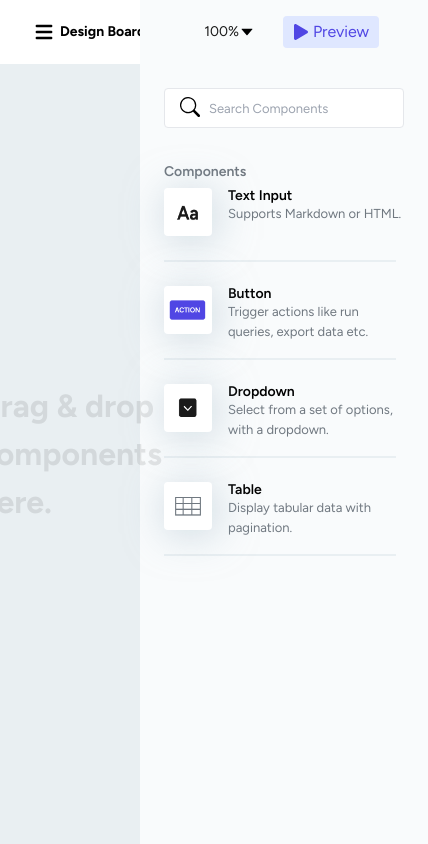
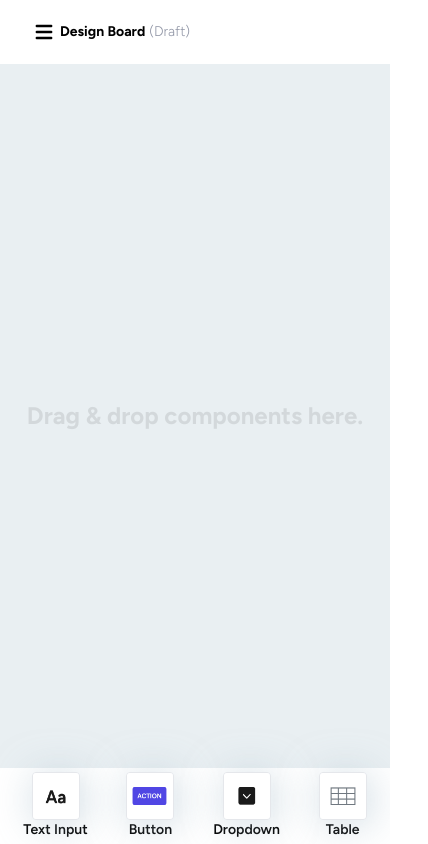
Before and after one commit to suveshmoza/Zenskar-FE-Task, a React (Vite) app: page / in a window 390 px wide. Shown: the whole page, 428 px wide, since content can reach past the window. Built offline with nearby package versions, Linux system fonts and the light colour scheme.

Commit message:
style: optimise for small screen

```diff
--- a/package.json
+++ b/package.json
@@ -4,7 +4,7 @@
 	"version": "0.0.0",
 	"type": "module",
 	"scripts": {
-    "dev": "vite",
+		"dev": "vite --host",
 		"build": "vite build",
 		"preview": "vite preview"
 	},
--- /dev/null
+++ b/src/components/ComponentList/ComponentListCompact.jsx
@@ -0,0 +1,31 @@
+import { useDispatch } from 'react-redux';
+import { setElement } from '../../store/slice/elementSlice';
+
+const ComponentListCompact = ({ createNewElement, componentListData }) => {
+	const dispatch = useDispatch();
+
+	const onClickCreate = (type) => {
+		const newElement = createNewElement(type);
+		dispatch(setElement(newElement));
+	};
+
+	return (
+		<div className="flex justify-around items-center p-1">
+			{componentListData.map((component, index) => (
+				<div
+					key={index}
+					className="flex flex-col justify-center items-center cursor-pointer"
+					onClick={() => onClickCreate(component.type)}
+				>
+					<img
+						src={component.imgSrc}
+						className="border rounded h-12 w-12 drop-shadow-[3px_4px_20px_rgba(160,184,199,0.537)]"
+					/>
+					<h3 className="text-sm font-semibold">{component.title}</h3>
+				</div>
+			))}
+		</div>
+	);
+};
+
+export default ComponentListCompact;
--- a/src/components/Editor/Editor.css
+++ b/src/components/Editor/Editor.css
@@ -1,7 +1,17 @@
+.editor {
+	display: flex;
+	flex-direction: column;
+	width: 100%;
+	height: calc(100%);
+}
 .editor-canvas {
 	width: calc(100% - 250px);
 	background: #e9eff2 0% 0% no-repeat padding-box;
 	position: relative;
+	top: 0;
+	left: 0;
+	height: 100%;
+	width: 100%;
 }
 
 .grid-overlay {
@@ -18,3 +28,16 @@
 		linear-gradient(to bottom, transparent 24px, rgba(0, 0, 0, 0.1) 25px);
 	background-size: 25px 25px;
 }
+
+@media (min-width: 768px) {
+	.editor {
+		height: 100%;
+		display: flex;
+		flex-direction: row;
+	}
+	.editor-canvas {
+		width: calc(100% - 250px);
+		background: #e9eff2 0% 0% no-repeat padding-box;
+		position: relative;
+	}
+}
--- a/src/components/Editor/Editor.jsx
+++ b/src/components/Editor/Editor.jsx
@@ -5,7 +5,7 @@ import './Editor.css';
 
 const Editor = () => {
 	return (
-		<div className="flex h-full w-full">
+		<div className="editor relative">
 			<EditorCanvas />
 			<EditorPicker />
 		</div>
--- a/src/components/Editor/EditorCanvas/RenderElements/RenderElements.jsx
+++ b/src/components/Editor/EditorCanvas/RenderElements/RenderElements.jsx
@@ -39,7 +39,7 @@ const RenderElements = ({ canDrop }) => {
 	} else {
 		return (
 			<div className="flex justify-center items-center h-full w-full -z-10">
-				<h1 className="text-[32px] font-extrabold text-[#1A1A1A] opacity-10">
+				<h1 className="text-2xl md:text-[32px] font-extrabold text-[#1A1A1A] opacity-10">
 					{!canDrop && 'Drag & drop components here.'}
 				</h1>
 			</div>
--- a/src/components/Editor/EditorPicker/EditorPicker.jsx
+++ b/src/components/Editor/EditorPicker/EditorPicker.jsx
@@ -1,6 +1,7 @@
 import './index.css';
 
 import ComponentList from '../../ComponentList/ComponentList';
+import ComponentListCompact from '../../ComponentList/ComponentListCompact';
 import SearchInput from '../../TextInput/SearchInput';
 import TextInputWithDropdown from '../../TextInput/TextInputWithDropdown';
 
@@ -12,7 +13,8 @@ import { FaPlay } from 'react-icons/fa';
 
 const EditorPicker = () => {
 	return (
-		<div className="editor-picker flex flex-col justify-start items-stretch">
+		<div className="z-20">
+			<div className="hidden editor-picker md:flex md:flex-col justify-start items-stretch">
 				<div className="flex justify-center items-center">
 					<TextInputWithDropdown values={[25, 50, 75, 100]} />
 					<button className="h-[32px] w-[96px] rounded flex justify-center items-center gap-1 text-[#5046E4] hover:bg-[#cad7fc] bg-[#DFE7FF]">
@@ -20,7 +22,6 @@ const EditorPicker = () => {
 					</button>
 				</div>
 
-			{/* Search input with Icon */}
 				<SearchInput
 					placeholder="Search Components"
 					customStyle={{
@@ -32,12 +33,18 @@ const EditorPicker = () => {
 					Components
 				</p>
 
-			{/* Select components to drag and drop */}
 				<ComponentList
 					createNewElement={createNewElement}
 					componentListData={componentListData}
 				/>
 			</div>
+			<div className="md:hidden compact">
+				<ComponentListCompact
+					createNewElement={createNewElement}
+					componentListData={componentListData}
+				/>
+			</div>
+		</div>
 	);
 };
 
--- a/src/components/Editor/EditorPicker/index.css
+++ b/src/components/Editor/EditorPicker/index.css
@@ -4,4 +4,5 @@
 	margin-top: -64px;
 	background: #f9fbfc 0% 0% no-repeat padding-box;
 	opacity: 1;
+	z-index: 20;
 }
```
Lines whose indentation alone changed are shown as unchanged.
